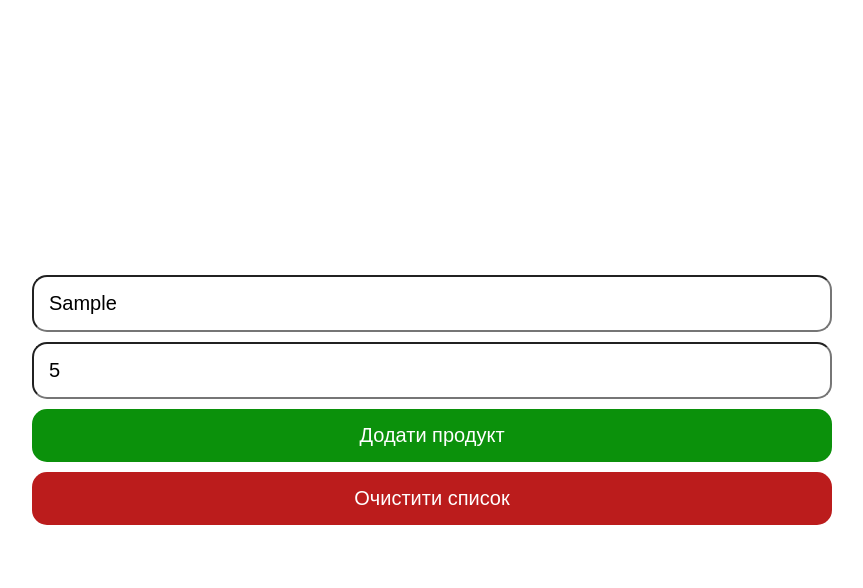
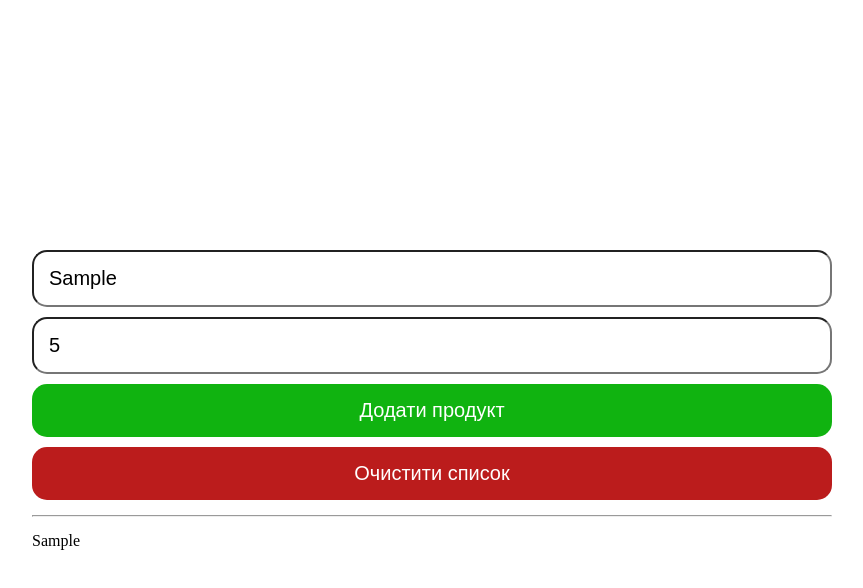
Before and after one commit to Sorokovsky/manager, a React (Create React App) app: page / in a window 1280 px wide. Both pictures are taken after typing "Sample", "5" into the empty fields and a click on the button "Додати продукт". Shown: the top 588 px of the page, without its empty margins (208-1071 px from the left). Built offline with nearby package versions, Linux system fonts and the light colour scheme.

Commit message:
start products

```diff
--- a/src/components/App/App.tsx
+++ b/src/components/App/App.tsx
@@ -1,14 +1,19 @@
 import React from 'react';
 import Container from '../Container/Container';
 import MyForm from '../MyForm/MyForm';
+import ProductsList from '../Products/ProductsList';
+import products from '../../store/productsStore';
 import cl from './App.module.scss';
-const App:React.FC = ():JSX.Element => {
+import { observer } from 'mobx-react-lite';
+const App:React.FC = observer(():JSX.Element => {
   return(
     <div className={[cl.app].join(" ")}>
       <Container>
         <MyForm />
+        <hr />
+        <ProductsList products={products.products} />
       </Container>
     </div>
   )
-};
+});
 export default App;
--- a/src/components/Container/Container.module.scss
+++ b/src/components/Container/Container.module.scss
@@ -1,4 +1,8 @@
 .container{
-    max-width: 800px;
+    max-width: 830px;
+    padding: 0 15px;
+    display: flex;
+    flex-direction: column;
+    gap: 15px;
     width: 100%;
 }
--- a/src/components/MyForm/MyForm.module.scss
+++ b/src/components/MyForm/MyForm.module.scss
@@ -30,13 +30,13 @@
 }
 .submit{
     background-color: rgb(16, 179, 16);
-    &:hover, &:focus{
+    &:hover{
         background-color: rgb(11, 145, 11);
     }
 }
 .delete{
     background-color: rgb(187, 28, 28);
-    &:hover, &:focus{
+    &:hover{
         background-color:rgb(141, 16, 16);
     }
 }
--- /dev/null
+++ b/src/components/Products/ProductsItem.tsx
@@ -0,0 +1,14 @@
+import React from "react";
+import { Product } from "../../store/productsStore";
+import cl from './Products.module.scss';
+interface Props{
+    product:Product
+}
+const ProductsItem:React.FC<Props> = ({product}:Props):JSX.Element => {
+    return (
+        <div className={[cl.item].join(" ")}>
+            {product.name}
+        </div>
+    )
+}
+export default ProductsItem;
--- /dev/null
+++ b/src/components/Products/ProductsList.tsx
@@ -0,0 +1,24 @@
+import { observer } from "mobx-react-lite";
+import React from "react";
+import { Product } from "../../store/productsStore";
+import cl from './Products.module.scss';
+import ProductsItem from "./ProductsItem";
+interface Props{
+    products: Product[];
+}
+const ProductsList:React.FC<Props> = observer(
+    ({
+        products
+    }:Props):JSX.Element => {
+    return (
+        <div className={[cl.box].join(" ")}>
+            {products.map(
+                (item => <ProductsItem
+                    product={item}
+                    key={item.id} />
+                ))
+            }
+        </div>
+    )
+})
+export default ProductsList;
--- a/src/store/productsStore.ts
+++ b/src/store/productsStore.ts
@@ -1,5 +1,5 @@
 import { makeAutoObservable } from "mobx";
-interface Product{
+export interface Product{
     name: string;
     count: number;
     id: string;
@@ -10,7 +10,7 @@ class ProductsStore{
     constructor(){
         makeAutoObservable(this);
     }
-    deleteAll():void{
+        deleteAll():void{
         this.products = [];
         this.push();
     }
```
Also changed, not shown: src/components/Products/Products.module.scss (added).
